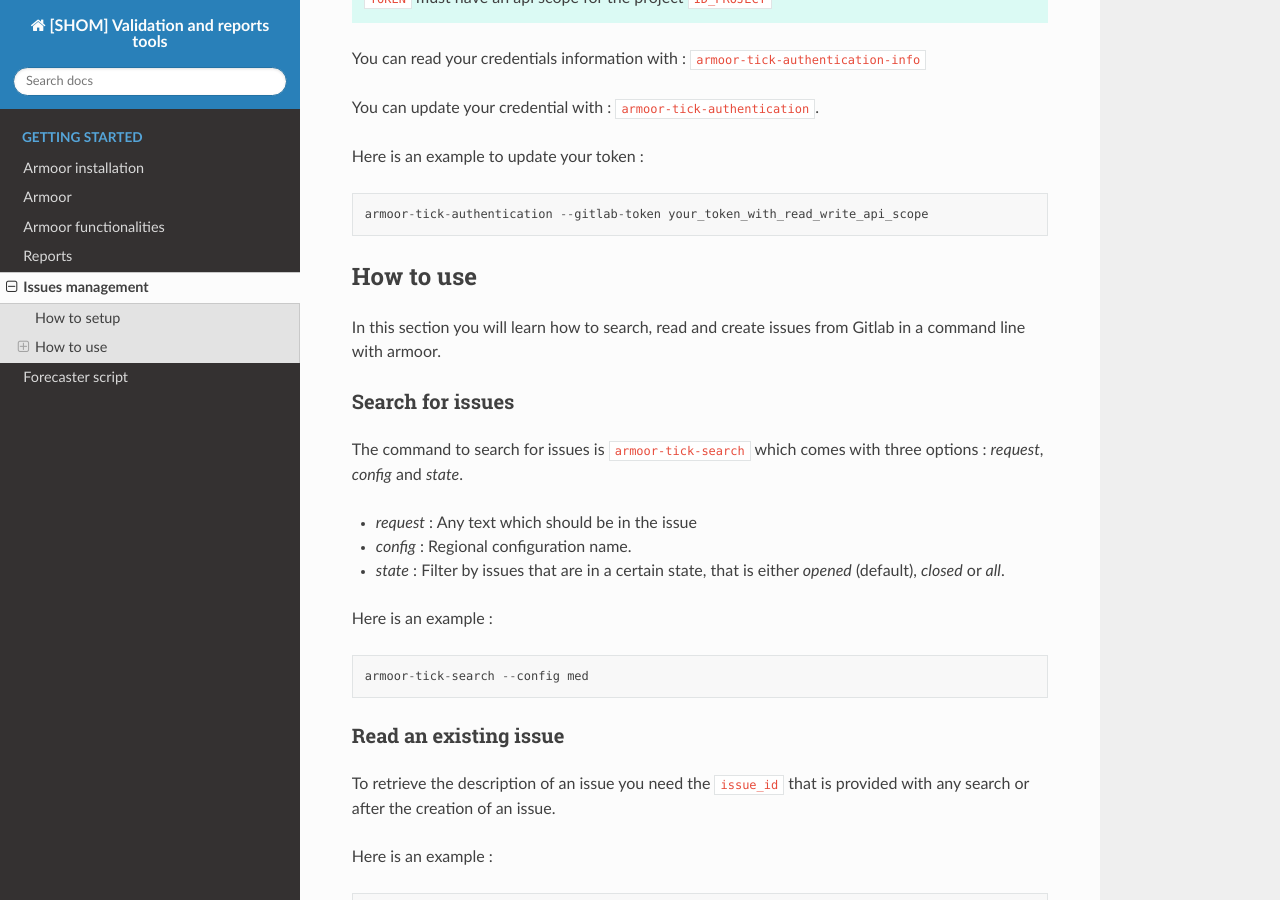
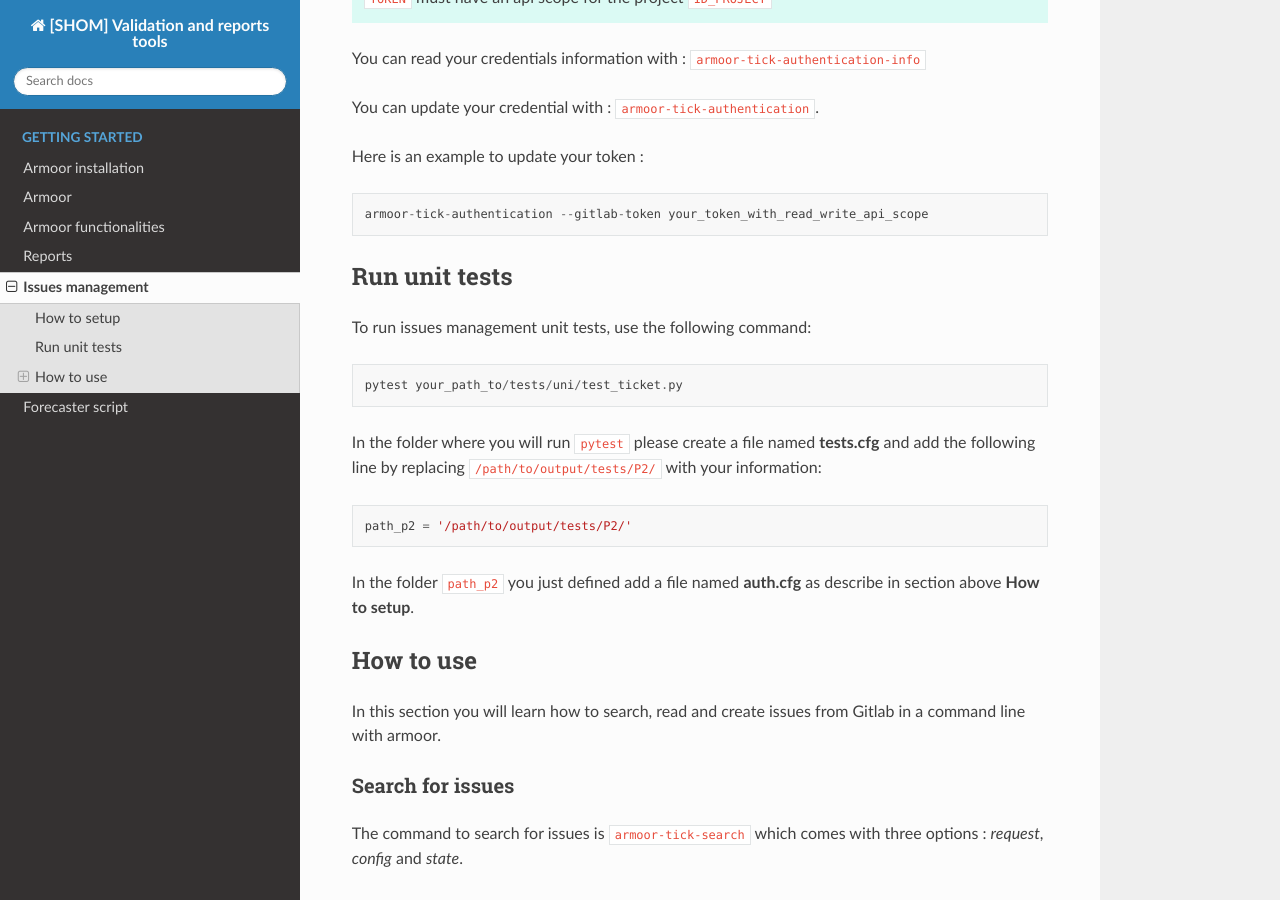
Before and after one commit to shom-fr/armoor, a Sphinx documentation site: the page built from docs/source/tick.rst, in a window 1280 px wide and 900 px high, scrolled down 558 px. Built offline with Sphinx 7.4.7 and the Read the Docs theme 2.0.0, drawn with Linux system fonts in a browser that asks for light colours.

Commit message:
how to run unit tests in Issues management.

```diff
--- a/docs/source/tick.rst
+++ b/docs/source/tick.rst
@@ -34,6 +34,20 @@ Here is an example to update your token :
 
     armoor-tick-authentication --gitlab-token your_token_with_read_write_api_scope
 
+Run unit tests
+--------------
+
+To run issues management unit tests, use the following command::
+
+    pytest your_path_to/tests/uni/test_ticket.py
+
+
+In the folder where you will run ``pytest`` please create a file named **tests.cfg**
+and add the following line by replacing ``/path/to/output/tests/P2/`` with your information::
+
+    path_p2 = '/path/to/output/tests/P2/'
+
+In the folder ``path_p2`` you just defined add a file named **auth.cfg** as describe in section above **How to setup**.
 
 How to use
 ----------
```
